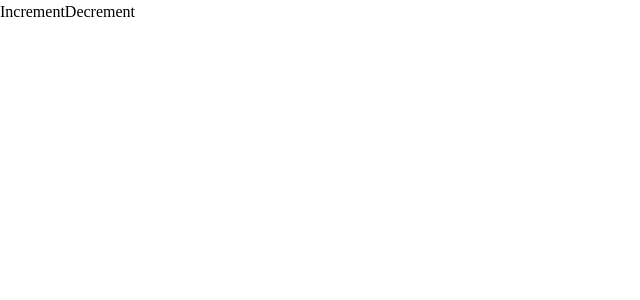
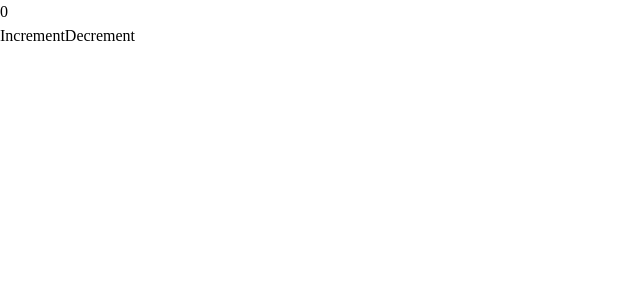
Before and after one commit to nidhi-webdev/pokemon, a React (Vite) app in the folder pokemon/: page / in a window 1280 px wide. Shown: the top 300 px of the page, without its empty margins (0-640 px from the left). Built offline with nearby package versions, Linux system fonts and the light colour scheme.

Commit message:
Dispath funtion

```diff
--- a/pokemon/src/useReducer/UseReducer.jsx
+++ b/pokemon/src/useReducer/UseReducer.jsx
@@ -1,15 +1,19 @@
 import { useReducer } from "react"
 
 export const UseReducer = () => {
-    const reducer = (state, action ) => {
+    const reducer = (state, action) => {
+        console.log(state, action);
+
 
     }
 
     const [count, dispatch] = useReducer(reducer, 0)
 
     return <div className="flex flex-col justify-center items-center p-10 gap-4">
-        <h1></h1>
-        <button className="bg-amber-600 px-4 py-2 rounded cursor-pointer"> Increment </button>
-        <button className="bg-green-600 px-4 py-2 rounded cursor-pointer"> Decrement </button>
+        <h1> {count} </h1>
+        <button onClick={() => dispatch({ type: "INCREMENT"})}
+            className="bg-amber-600 px-4 py-2 rounded cursor-pointer"> Increment </button>
+        <button onClick={() => dispatch({type: "DECREMENT"})}
+            className="bg-green-600 px-4 py-2 rounded cursor-pointer"> Decrement </button>
     </div>
 }
```
